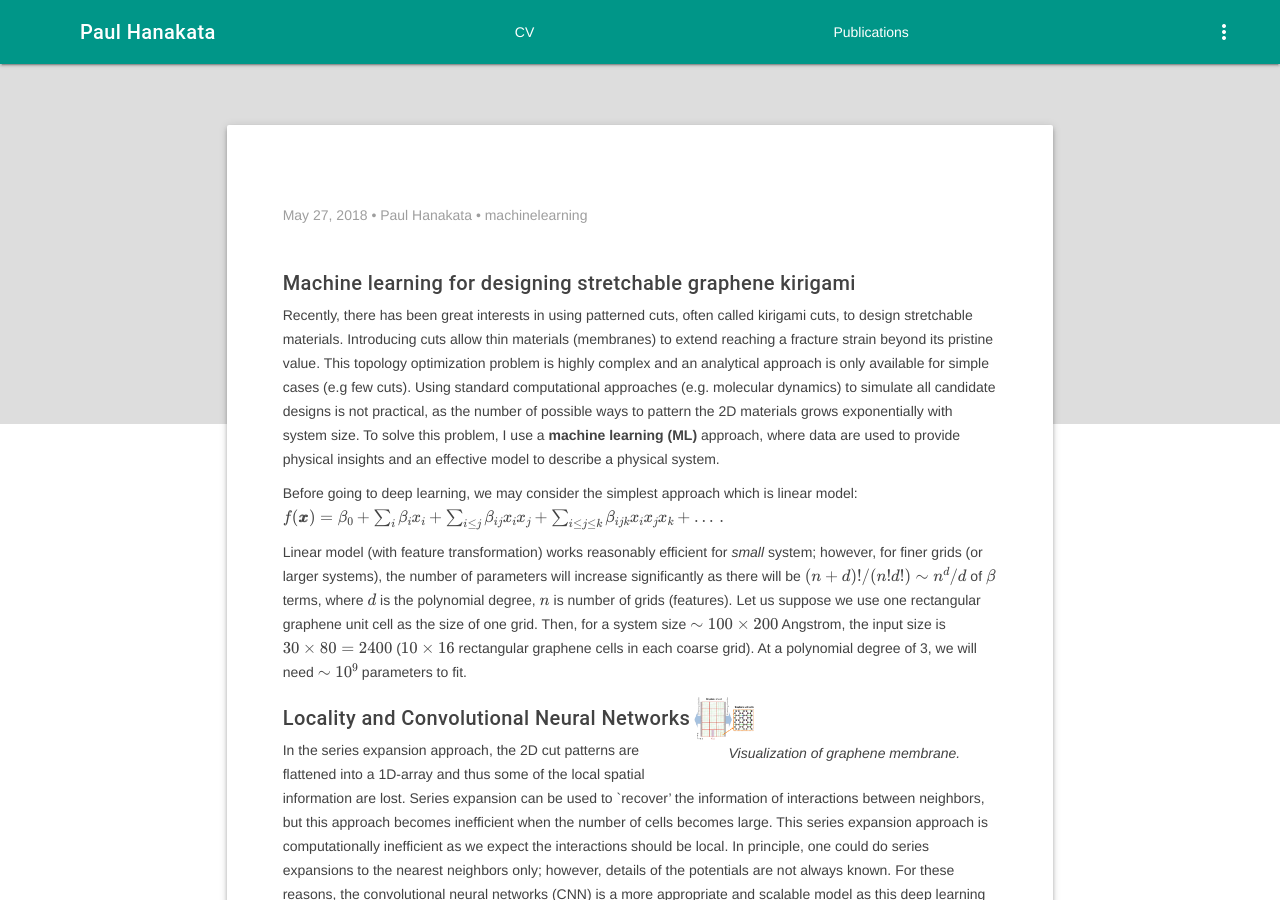
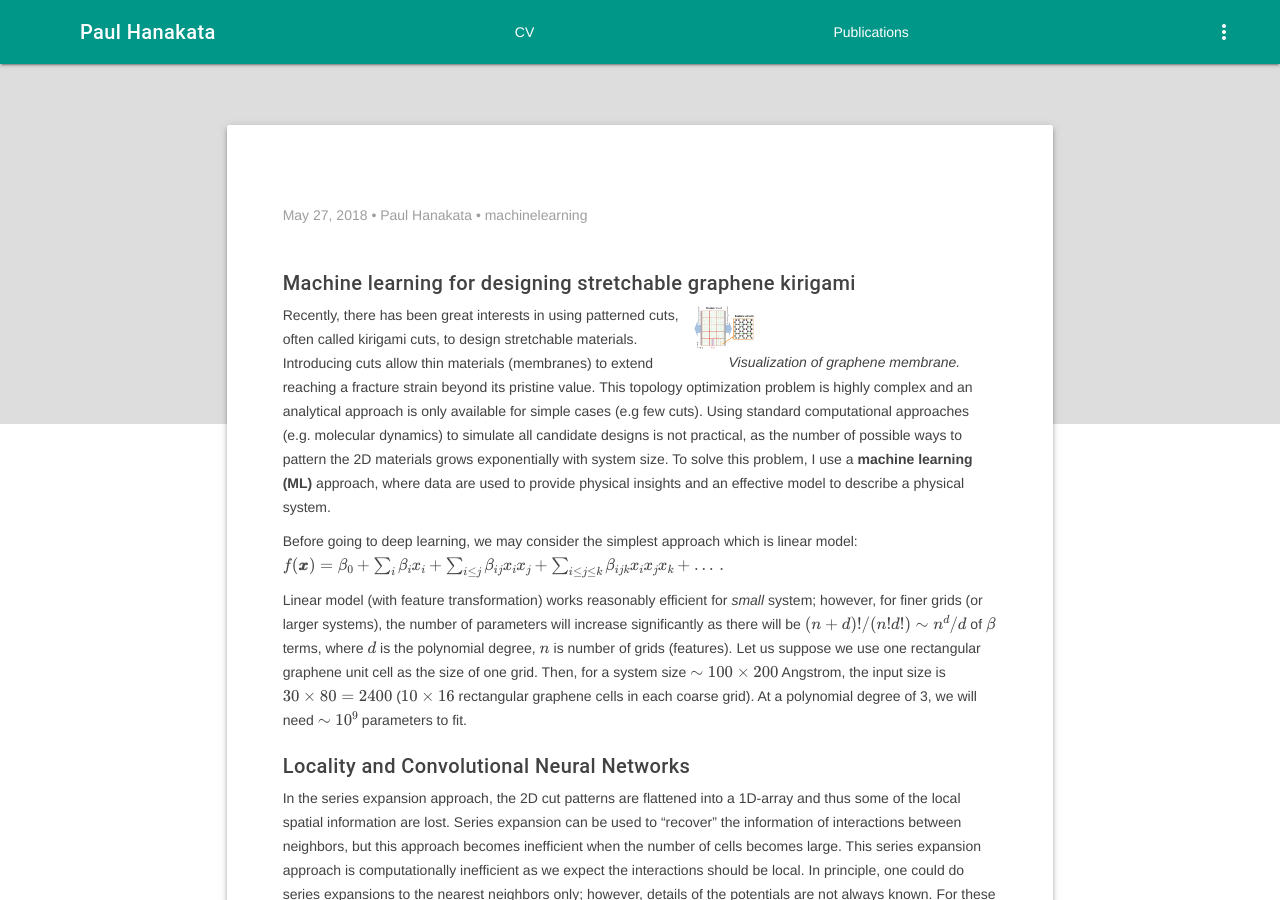
Before and after one commit to phanakata/phanakata.github.io, a Jekyll site: the page built from _posts/2018-05-29-ML.markdown, in a window 1280 px wide and 900 px high. Built offline with Jekyll 4.4.1, drawn with Linux system fonts in a browser that asks for light colours; formulas are drawn with MathJax 3; some of the changed text lies outside the part shown.

Commit message:
Update 2018-05-29-ML.markdown

```diff
--- a/_posts/2018-05-29-ML.markdown
+++ b/_posts/2018-05-29-ML.markdown
@@ -7,6 +7,10 @@ image: /img/ML_diagram.jpg
 author: Paul Hanakata
 ---
 ##### Machine learning for designing stretchable graphene kirigami
+<table class="image" align="right">
+<caption align="bottom">{{ "<i> Visualization of graphene membrane.</i>" }}</caption>
+<tr><td><img src="/img/graphene_sheet.png" alt="Visualization of graphene membrane" description="Drawing" style="width: 300px; max-width:20%;"/></td></tr>
+</table>
 Recently, there has been great interests in using patterned cuts, often called kirigami cuts, to design stretchable materials.
 Introducing cuts allow thin materials (membranes) to extend reaching a fracture strain beyond its pristine value. This topology optimization problem is highly complex and an analytical approach is only available for simple cases (e.g few cuts). Using standard computational approaches (e.g. molecular dynamics) to simulate all candidate designs is not practical, as the number of possible ways to pattern the 2D materials grows exponentially with system size. To solve this problem, I use a **machine learning (ML)** approach, where data are used to provide physical insights and an effective model to describe a physical system.
 
@@ -14,13 +18,10 @@ Before going to deep learning, we may consider the simplest approach which is li
 $$f(\pmb{x})=\beta_0+\sum_i\beta_ix_i+\sum_{i\leq j}\beta_{ij}x_ix_j+\sum_{i\leq j\leq k}\beta_{ijk}x_ix_jx_k+\dots\,.$$
 
 Linear model (with feature transformation) works reasonably efficient for *small* system; however, for finer grids (or larger systems), the number of parameters will increase significantly as there will be $(n+d)!/(n!d!)\sim n^d/d$ of $\beta$ terms, where $d$ is the polynomial degree, $n$ is number of grids (features). Let us suppose we use one rectangular graphene unit cell as the size of one grid. Then, for a system size $\sim100\times200$ Angstrom, the input size is $30\times80=2400$ ($10\times16$ rectangular graphene cells in each coarse grid). At a polynomial degree of 3, we will need $\sim10^9$ parameters to fit.
-<table class="image" align="right">
-<caption align="bottom">{{ "<i> Visualization of graphene membrane.</i>" }}</caption>
-<tr><td><img src="/img/graphene_sheet.png" alt="Visualization of graphene membrane" description="Drawing" style="width: 300px; max-width:20%;"/></td></tr>
-</table>
+
 ##### Locality and Convolutional Neural Networks
 In the series expansion approach, the 2D cut patterns are flattened into a 1D-array and thus some of the local spatial information are
-lost. Series expansion can be used to `recover' the information of interactions between neighbors, but this approach becomes inefficient when the number of cells becomes large. This series expansion approach is computationally inefficient as we expect the interactions should be local. In principle, one could do series expansions to the nearest neighbors only; however, details of the potentials are not always known. For these reasons, the convolutional neural networks (CNN) is a more appropriate and scalable model as this deep learning is superior in recognizing edges in 2D motifs as well as performing down-sampling, which is very suitable for our problem. In the CNN, the 2D image (input) is convolved by a set of learnable filters and this allows the model to learn 2D motifs. An image passing through these filters then activates neurons which then classify (or rank) the cutting patterns to good or bad designs. This approach is more efficient than the series expansion approach as the CNN model is built based on learned 2D local motifs.
+lost. Series expansion can be used to "recover" the information of interactions between neighbors, but this approach becomes inefficient when the number of cells becomes large. This series expansion approach is computationally inefficient as we expect the interactions should be local. In principle, one could do series expansions to the nearest neighbors only; however, details of the potentials are not always known. For these reasons, the convolutional neural networks (CNN) is a more appropriate and scalable model as this deep learning is superior in recognizing edges in 2D motifs as well as performing down-sampling, which is very suitable for our problem. In the CNN, the 2D image (input) is convolved by a set of learnable filters and this allows the model to learn 2D motifs. An image passing through these filters then activates neurons which then classify (or rank) the cutting patterns to good or bad designs. This approach is more efficient than the series expansion approach as the CNN model is built based on learned 2D local motifs.
 
 We benchmark accuracy score of linear model, neural networks (NN) and convolutional neural netwroks (CNN). We found that the CNN with deep architecture performs the best.  We then use the CNN for search algorithm. The CNN search algorithm is able to search for the optimal solutions with only 1000 training data in a large design space of approximately 4,000,000.
 
```
